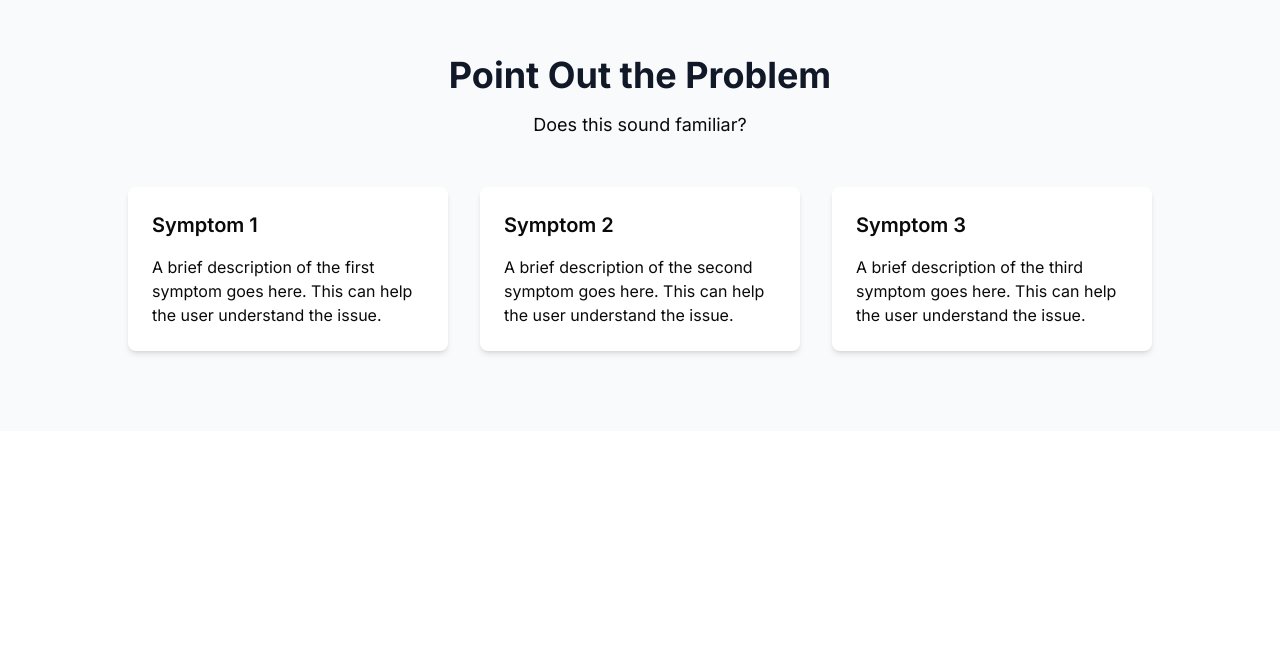
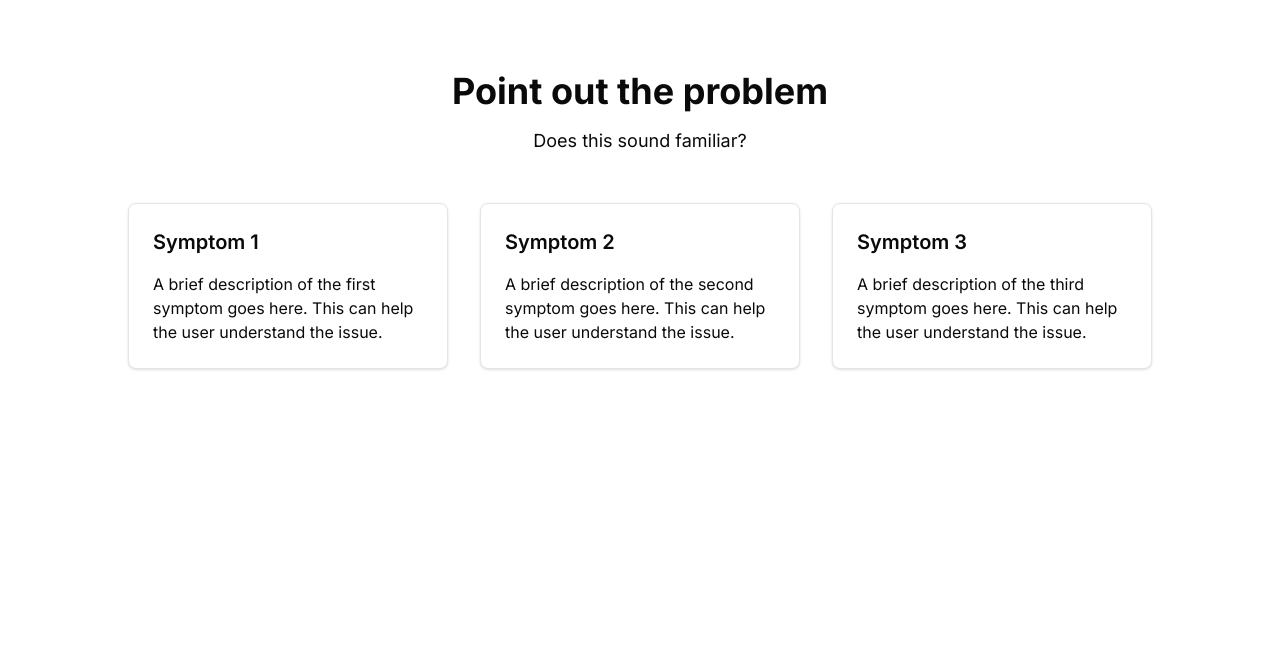
Before and after one commit to rejaulkariim/nextjs-supabase-authjs-starter-kit, a Next.js app: page / in a window 1280 px wide. Shown: the part 825-1477 px from the top of the page. Built offline with nearby package versions, Linux system fonts and the light colour scheme; no server answers; grey boxes are pictures that could not be loaded.

Commit message:
update: symptoms section

```diff
--- a/src/app/(root)/(home)/page.tsx
+++ b/src/app/(root)/(home)/page.tsx
@@ -3,15 +3,15 @@ import CTA from "@/components/design/CTA";
 import Footer from "@/components/design/Footer";
 import Hero from "@/components/design/Hero";
 import HowItWorks from "@/components/design/HowItWorks";
-import ProblemDetails from "@/components/design/ProblemDetails";
 import Reviews from "@/components/design/Reviews";
 import Solution from "@/components/design/Solution";
+import Symptoms from "@/components/design/Symptoms";
 
 export default function Home() {
   return (
     <>
       <Hero />
-      <ProblemDetails />
+      <Symptoms />
       <Solution />
       <Benefits />
       <HowItWorks />
--- a/src/components/design/ProblemDetails.tsx
+++ /dev/null
@@ -1,47 +0,0 @@
-import MaxWidthWrapper from "@/components/shared/MaxWidthWrapper";
-
-const ProblemDetails = () => {
-  return (
-    <section className="py-10 md:py-20 bg-gray-50">
-      <MaxWidthWrapper>
-        {/* Title and Description */}
-        <div className="text-center space-y-4 mb-12">
-          <h1 className="text-4xl font-bold text-gray-900">
-            Point Out the Problem
-          </h1>
-          <p className="text-lg">Does this sound familiar?</p>
-        </div>
-
-        {/* Symptoms Section */}
-        <div className="grid grid-cols-1 sm:grid-cols-2 lg:grid-cols-3 gap-8 max-w-6xl mx-auto">
-          {/* Symptom Cards */}
-          <div className="bg-card p-6 rounded-lg shadow-md">
-            <h3 className="text-xl font-semibold mb-4">Symptom 1</h3>
-            <p className="">
-              A brief description of the first symptom goes here. This can help
-              the user understand the issue.
-            </p>
-          </div>
-
-          <div className="bg-card p-6 rounded-lg shadow-md">
-            <h3 className="text-xl font-semibold mb-4">Symptom 2</h3>
-            <p className="">
-              A brief description of the second symptom goes here. This can help
-              the user understand the issue.
-            </p>
-          </div>
-
-          <div className="bg-card p-6 rounded-lg shadow-md">
-            <h3 className="text-xl font-semibold mb-4">Symptom 3</h3>
-            <p className="">
-              A brief description of the third symptom goes here. This can help
-              the user understand the issue.
-            </p>
-          </div>
-        </div>
-      </MaxWidthWrapper>
-    </section>
-  );
-};
-
-export default ProblemDetails;
--- /dev/null
+++ b/src/components/design/Symptoms.tsx
@@ -0,0 +1,28 @@
+import MaxWidthWrapper from "@/components/shared/MaxWidthWrapper";
+import { symptoms } from "@/constants";
+import SectionHeader from "../shared/SectionHeader";
+import { Card } from "../ui/card";
+
+const Symptoms = () => {
+  return (
+    <section className="py-10 md:py-26 lg:py-24">
+      <MaxWidthWrapper>
+        <SectionHeader
+          title="Point out the problem"
+          description="Does this sound familiar?"
+        />
+
+        <div className="grid grid-cols-1 sm:grid-cols-2 lg:grid-cols-3 gap-8">
+          {symptoms.map((symptom) => (
+            <Card key={symptom.title} className="p-6 rounded-lg">
+              <h3 className="text-xl font-semibold mb-4">{symptom.title}</h3>
+              <p className="">{symptom.description}</p>
+            </Card>
+          ))}
+        </div>
+      </MaxWidthWrapper>
+    </section>
+  );
+};
+
+export default Symptoms;
--- /dev/null
+++ b/src/components/shared/SectionHeader.tsx
@@ -0,0 +1,15 @@
+type SectionHeaderProps = {
+  title: string;
+  description: string;
+};
+
+const SectionHeader = ({ title, description }: SectionHeaderProps) => {
+  return (
+    <div className="text-center space-y-4 mb-12">
+      <h1 className="text-4xl font-bold">{title}</h1>
+      <p className="text-lg">{description}</p>
+    </div>
+  );
+};
+
+export default SectionHeader;
--- a/src/constants/index.ts
+++ b/src/constants/index.ts
@@ -37,3 +37,21 @@ export const footerResourcesLinks = [
     route: "https://poopupsupply.vercel.app",
   },
 ];
+
+export const symptoms = [
+  {
+    title: "Symptom 1",
+    description:
+      "A brief description of the first symptom goes here. This can help the user understand the issue.",
+  },
+  {
+    title: "Symptom 2",
+    description:
+      "A brief description of the second symptom goes here. This can help the user understand the issue.",
+  },
+  {
+    title: "Symptom 3",
+    description:
+      "A brief description of the third symptom goes here. This can help the user understand the issue.",
+  },
+];
```
